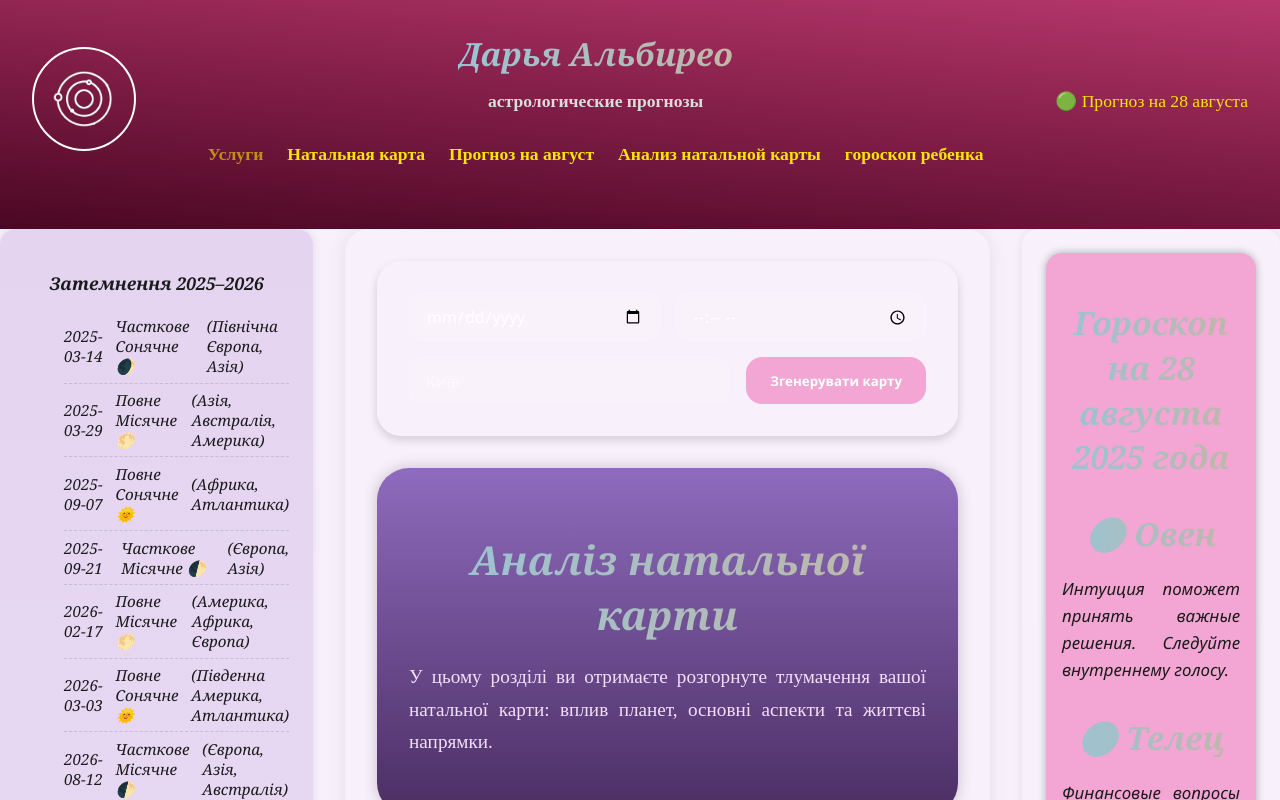
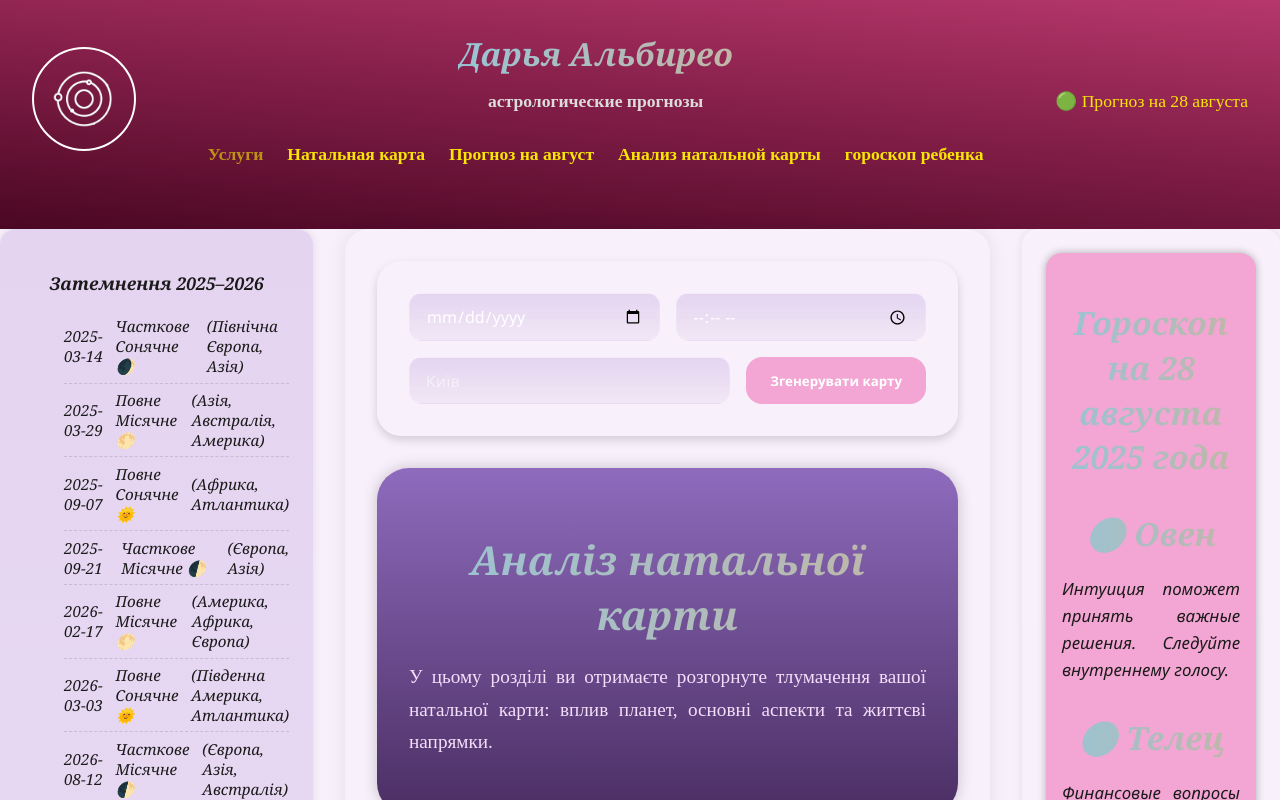
Before and after one commit to co-forester/react-astro-app, a React (Create React App) app in the folder frontend/: page /App/home in a window 1280 px wide. Shown: the top 800 px of the page. Built offline with nearby package versions, Linux system fonts and the light colour scheme; no server answers.

Commit message:
Оновив фронтенд

```diff
--- a/frontend/src/components/GenerateChart/GenerateChartForm.module.css
+++ b/frontend/src/components/GenerateChart/GenerateChartForm.module.css
@@ -22,7 +22,8 @@
   padding: 0.7rem 1rem;
   border: 1px solid rgba(255, 255, 255, 0.15);
   border-radius: 0.8rem;
-  background-color: rgba(255, 255, 255, 0.07);
+  /* background-color: rgba(255, 255, 255, 0.07); */
+background: linear-gradient(180deg, rgba(150, 100, 200, 0.2), rgba(100, 50, 150, 0.05));
   color: var(--text-dark);
   font-family: var(--font-main);
   font-size: 1rem;
```
